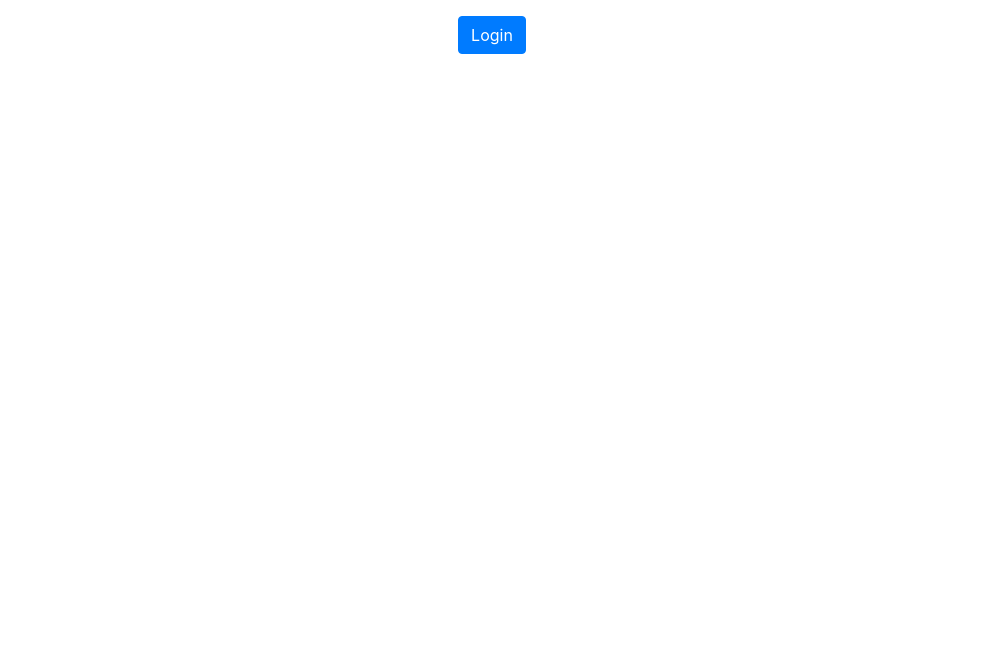
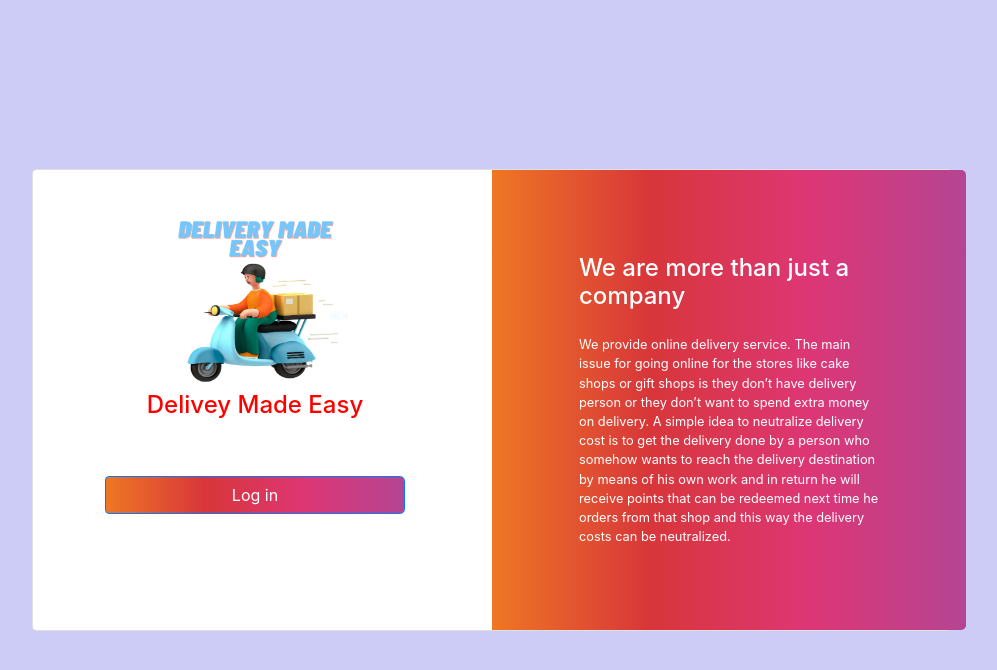
Before and after one commit to OnkarNora/Delivery-Made-Easy, a React (Create React App) app in the folder client/: page / in a window 1280 px wide. Shown: the top 670 px of the page, without its empty margins (148-1145 px from the left). Built offline with nearby package versions, Linux system fonts and the light colour scheme.

Commit message:
changed home page

```diff
--- a/client/src/App.css
+++ b/client/src/App.css
@@ -36,3 +36,25 @@
     transform: rotate(360deg);
   }
 }
+.gradient-custom-2 {
+  /* fallback for old browsers */
+  background: #fccb90;
+
+  /* Chrome 10-25, Safari 5.1-6 */
+  background: -webkit-linear-gradient(to right, #ee7724, #d8363a, #dd3675, #b44593);
+
+  /* W3C, IE 10+/ Edge, Firefox 16+, Chrome 26+, Opera 12+, Safari 7+ */
+  background: linear-gradient(to right, #ee7724, #d8363a, #dd3675, #b44593);
+  }
+
+  @media (min-width: 768px) {
+  .gradient-form {
+  height: 100vh !important;
+  }
+  }
+  @media (min-width: 769px) {
+  .gradient-custom-2 {
+  border-top-right-radius: .3rem;
+  border-bottom-right-radius: .3rem;
+  }
+  }
--- a/client/src/App.js
+++ b/client/src/App.js
@@ -31,7 +31,6 @@ function App() {
                     <Route  path="/reset" element={<Reset />} />
                     <Route  path="/userDashboard" element={<UserDashboard />} />
                     <Route  path="/shopOwnerDashboard" element={<ShopOwnerDashboard />} />
-                    {/* <Header/> */}
                     <Route  path="/newdelivery" element={<NewDelivery />} />
                 </Routes>
             </Router>
--- a/client/src/Home.js
+++ b/client/src/Home.js
@@ -1,10 +1,50 @@
 import React from 'react'
-import {Link} from 'react-router-dom'
-
+import { Link } from 'react-router-dom';
+// import {Link} from 'react-router-dom'
+import logo from './Image/Logo.PNG';
 
 function Home() {
+  // return (
+  //   <div className="text-center m-3" ><Link className='btn btn-primary' to="/login" >Login</Link></div>
+  // )
   return (
-    <div className="text-center m-3" ><Link className='btn btn-primary' to="/login" >Login</Link></div>
+
+    <section class="h-100 gradient-form" style={{ backgroundColor: "#ccccf6" }}>
+      <div class="container py-5 h-100">
+        <div class="row d-flex justify-content-center align-items-center h-100">
+          <div class="col-xl-10">
+            <div class="card rounded-3 text-black">
+              <div class="row g-0">
+                <div class="col-lg-6">
+                  <div class="card-body p-md-5 mx-md-4">
+
+                    <div class="text-center">
+                      <img src={logo} alt="logo" style={{ width: "185px" }} ></img>
+                      <h4 class="mt-1 mb-5 pb-1" style={{ color: "red" }}>Delivey Made Easy</h4>
+                    </div>
+                    <div class="text-center pt-1 mb-5 pb-1">
+                      <Link to="/login">
+                        <button class="btn btn-primary btn-block fa-lg gradient-custom-2 mb-3" type="button">Log
+                          in</button>
+                      </Link>
+                    </div>
+                  </div>
+                </div>
+                <div class="col-lg-6 d-flex align-items-center gradient-custom-2">
+                  <div class="text-white px-3 py-4 p-md-5 mx-md-4">
+                    <h4 class="mb-4">We are more than just a company</h4>
+                    <p class="small mb-0">We provide online delivery service. The main issue for going online for the stores like cake shops or gift shops is
+                      they don’t have delivery person or they don’t want to spend extra money on delivery.	A simple idea to neutralize delivery cost is to get the delivery done by a person who somehow 	wants to reach the delivery destination by means of his own work and
+                      in return he will receive points that can be redeemed next time he orders from that shop and this way the delivery costs can be neutralized.
+                    </p>
+                  </div>
+                </div>
+              </div>
+            </div>
+          </div>
+        </div>
+      </div>
+    </section>
   )
 }
 
```
Also changed, not shown: client/src/Image/Logo.PNG (added).
